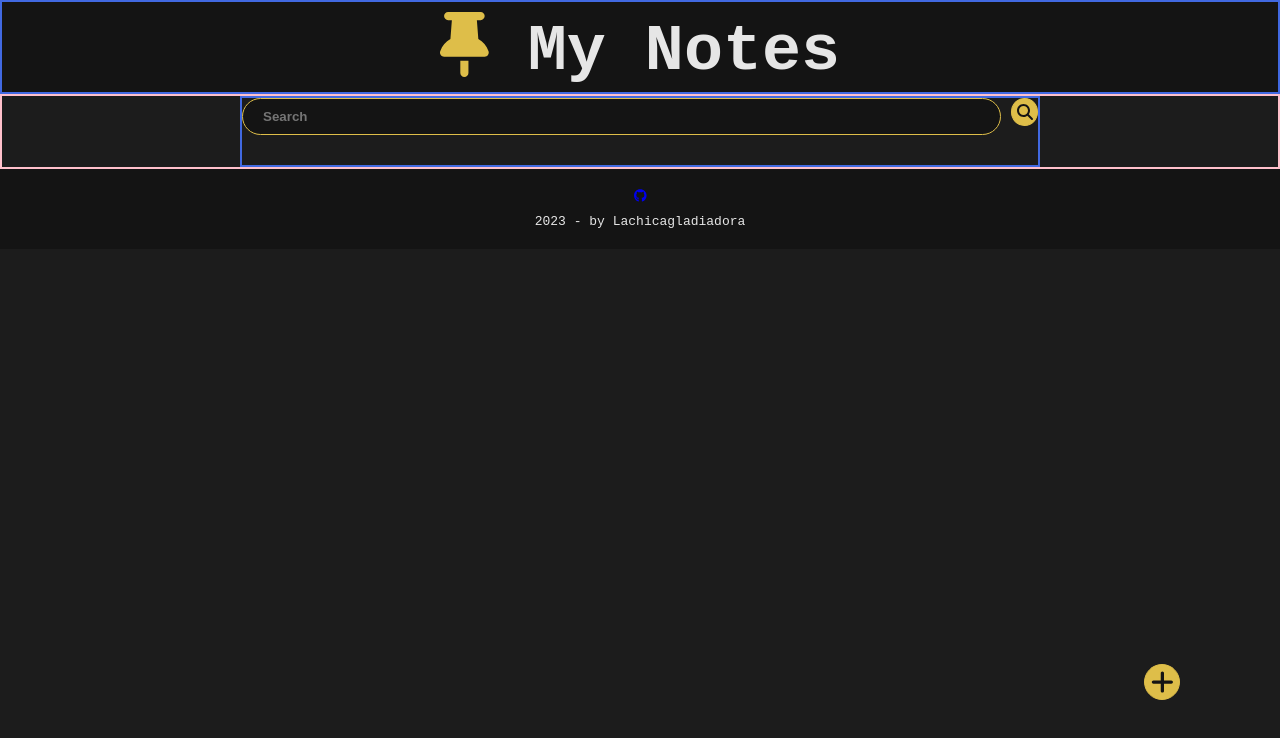
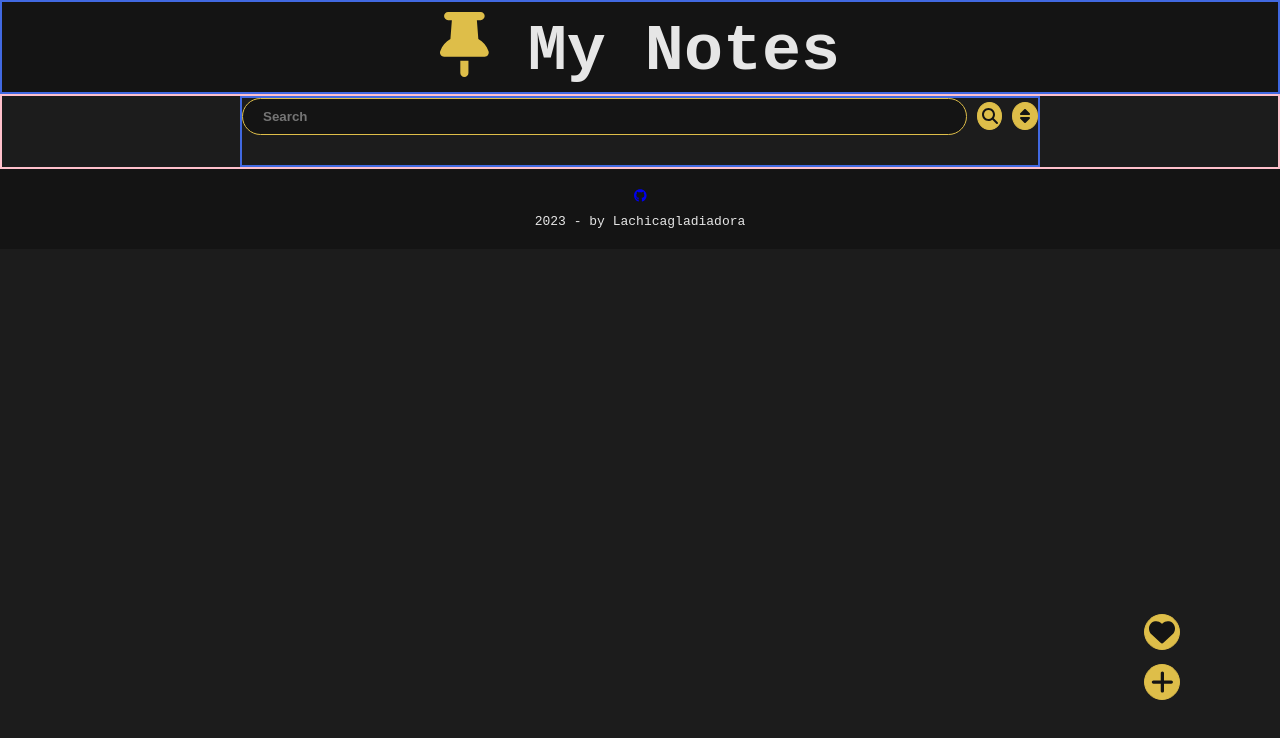
Before and after one commit to Lachicagladiadora/notes-app, a React (Vite) app: page / in a window 1280 px wide. Shown: the top 738 px of the page. Built offline with nearby package versions, Linux system fonts and the light colour scheme.

Commit message:
add function cancel

```diff
--- a/src/App.tsx
+++ b/src/App.tsx
@@ -7,7 +7,7 @@ import { Footer } from './components/Footer'
 import { Header } from './components/Header'
 import { AddNoteForm } from './components/AddNoteForm'
 
-type NoteItem = { id: string, content: string }
+type NoteItem = { id: string, content: string, favorite: false}
 
 const NOTE_LIST: NoteItem[] = []
 
@@ -17,19 +17,19 @@ export const App = () => {
   const [notes, setNotes] = useState(NOTE_LIST)
 
     const notesProcessed = useMemo(()=>{
-      return notes.filter((cur)=> cur.content.includes(searchInput)).sort((a,b)=>{
-        if(a.content.toLowerCase()<b.content.toLowerCase())return -1
-        if(a.content.toLowerCase() === b.content.toLowerCase()) return 0
-        return 1
-      })
+      return notes.filter((cur)=> cur.content.includes(searchInput))
     },[notes, searchInput])
 
   // TODO: sort , notesProcessed = useMemo ( filter, sort,[notes] ) //retorna arreglo ordenado
 
 
   const onAddNote = (content: string) => {
-    const newNote: NoteItem = { id: String(Math.round(Math.random() * 1000000)), content }
+    const newNote: NoteItem = { id: String(Math.round(Math.random() * 1000000)), content, favorite:false}
     setNotes(prev => ([...prev, newNote]))
+    setDisplayAddNoteForm(false)
+  }
+
+  const onCancelAddNote = () => {
     setDisplayAddNoteForm(false)
   }
 
@@ -42,9 +42,29 @@ export const App = () => {
     setNotes(prev => prev.filter(cur => cur.id !== id))
   }
 
+  const onFavoriteNote = (_favorite=true)=> {
+    return notesProcessed.sort((a,b)=>{
+      if(a.favorite<b.favorite)return -1
+      if(a.favorite === b.favorite) return 0
+      return 1
+    })
+  }
+
   const changeSearcher=()=>{
-    // setSearchInput(e.target.value)
-    console.log(searchInput)
+    console.log('...searching...')
+    setSearchInput('')
+    // notesProcessed
+    notes
+  }
+
+  const onSort =() => {
+    console.log('order')
+    return notesProcessed.sort((a,b)=>{
+      if(a.content.toLowerCase()<b.content.toLowerCase())return -1
+      if(a.content.toLowerCase() === b.content.toLowerCase()) return 0
+      return 1
+    })
+
   }
 
   useEffect(() => {
@@ -64,9 +84,10 @@ export const App = () => {
 
       <main style={{ border: 'solid 2px pink' }}>
         <div style={{ maxWidth: '800px', margin: 'auto', border: 'solid 2px royalBlue' }} >
-          <div style={{ display: "flex", gap: "10px", marginBottom: "30px" }}>
-            <Input placeholder='Search' value={searchInput} setValue={setSearchInput} />
+          <div style={{ display: "flex", gap: "10px", alignItems:'center', marginBottom: "30px" }}>
+            <Input type='search' placeholder='Search' value={searchInput} setValue={setSearchInput} />
             <IconButton
+            type='button'
               title='search'
               icon={'search'}
               onClick={changeSearcher}
@@ -75,9 +96,19 @@ export const App = () => {
                 color: '#141414'
               }}
             />
+            <IconButton
+            type='button'
+              title='order'
+              icon={'sort'}
+              onClick={onSort}
+              style={{
+                background:'#debe49',
+                color: '#141414',
+              }}
+            />
           </div>
 
-          {displayAddNoteForm && (<AddNoteForm onSubmit={onAddNote} style={{ marginBottom: "20px" }} />)}
+          {displayAddNoteForm && (<AddNoteForm onSubmit={onAddNote} onClick={onCancelAddNote} style={{ marginBottom: "20px" }} />)}
 
           <div style={{ display: "flex", flexDirection: "column", gap: "10px" }}>
             {notesProcessed.map((cur) => <Note key={cur.id} id={cur.id} onEdit={onEditNote} onDelete={onDeleteNote}>{cur.content}</Note>)}
@@ -97,6 +128,20 @@ export const App = () => {
               right: '100px',
             }}
           />
+           <IconButton
+            title='Favorites'
+            icon={'heart'}
+            size='lg'
+            onClick={() => onFavoriteNote}
+            style={{
+              background: '#debe49',
+              color: '#141414',
+              fontWeight: '400',
+              position: 'fixed',
+              bottom: '150px',
+              right: '100px',
+            }}
+          />
         </div>
 
       </main>
--- a/src/components/AddNoteForm.tsx
+++ b/src/components/AddNoteForm.tsx
@@ -1,14 +1,15 @@
-import { CSSProperties, ChangeEvent, useState } from 'react'
+import { CSSProperties, useState } from 'react'
 import { IconButton } from './IconButton'
 import { Input } from './Input'
 
 type AddNoteFormProps = {
   onSubmit: (newContent: string) => void,
-  initialValue?: string
+  initialValue?: string,
+  onClick?: ()=>void,
   style?: CSSProperties
 }
 
-export const AddNoteForm = ({ onSubmit, initialValue = '', style }: AddNoteFormProps) => {
+export const AddNoteForm = ({ onSubmit, initialValue = '', onClick, style }: AddNoteFormProps) => {
   const [value, setValue] = useState(initialValue)
 
   return (
@@ -21,9 +22,9 @@ export const AddNoteForm = ({ onSubmit, initialValue = '', style }: AddNoteFormP
 
       style={{ display: "flex", alignItems: "center", justifyContent: "center", gap: "10px", background: 'red', ...style }}
     >
-      <Input placeholder='write your note' value={value} setValue={setValue} onChange={(e:ChangeEvent<HTMLInputElement>)=>setValue(e.target.value)} />
-      <IconButton title={"save note"} icon={"check"} type='submit' onClick={() => { console.log('save')}} style={{ background: '#debe49', color: 'black' }} />
-      <IconButton title={"cancel"} icon={"x"} onClick={() => {console.log('cancel')}} style={{ background: '#debe49', color: 'black' }} />
+      <Input type='text' placeholder='write your note' value={value} setValue={setValue} />
+      <IconButton type='submit' title={"save note"} icon={"check"} onClick={() => { console.log('save')}} style={{ background: '#debe49', color: 'black' }} />
+      <IconButton type='button' title={"cancel"} icon={"x"} onClick={onClick} style={{ background: '#debe49', color: 'black' }} />
     </form>
   )
 }
--- a/src/components/IconButton.tsx
+++ b/src/components/IconButton.tsx
@@ -9,6 +9,7 @@ type IconButtonProps = {
   icon: IconProp,
   onClick: () => void,
   size?: IconButtonSize,
+  className?:string,
   type?:"button" | "submit" | "reset",
   id?: string,
   style?: CSSProperties
--- a/src/components/Input.tsx
+++ b/src/components/Input.tsx
@@ -3,16 +3,17 @@ import { CSSProperties } from "react";
 type InputProps = {
   value: string,
   setValue: (newValue: string) => void
+  type?:"text" | "search",
   id?: string,
   placeholder?: string,
   style?: CSSProperties,
 }
 
-export const Input = ({ id, placeholder, value, setValue, style }: InputProps) => {
+export const Input = ({ id, type="text", placeholder, value, setValue, style }: InputProps) => {
   return (
     <input
       id={id}
-      type="text"
+      type={type}
       placeholder={placeholder}
       value={value}
       onChange={e => setValue(e.target.value)}
--- a/src/components/Note.tsx
+++ b/src/components/Note.tsx
@@ -2,6 +2,7 @@ import { CSSProperties, useState } from "react"
 import { NoteOptions } from "./NoteOptions"
 import { AddNoteForm } from "./AddNoteForm"
 import { Notification } from "./Notification"
+import { IconButton } from "./IconButton"
 
 type NoteProps = {
   id:string,
@@ -18,19 +19,26 @@ export const Note = ({ id,children,onEdit,onDelete, style }: NoteProps) => {
   const [isEdit,setIsEdit]=useState(false)
   const [isDelete,setIsDelete]=useState(false)
   const [isCopy,setIsCopy]=useState(false)
+  const [isFavorite,setIsFavorite]=useState(false)
 
   const onEditNote = (cc:string)=>{
     onEdit(id,cc)
     setIsEdit(false)
-    // localStorage.setItem('note', JSON.stringify())
+  }
+  const onCancel = ()=>{
+    setIsEdit(false)
   }
 
   const onCopyNote=(_content:string)=>{
     navigator.clipboard.writeText(children)
   }
 
+  // const onFavoriteNote=()=>{
+
+  // }
+
   if(isEdit)return(
-    <AddNoteForm initialValue={children} onSubmit={onEditNote} style={{ marginBottom: "20px", background:'green'}} />
+    <AddNoteForm initialValue={children} onSubmit={onEditNote} onClick={onCancel} style={{ marginBottom: "20px", background:'green'}} />
 
   )
   if(isDelete) return(
@@ -42,6 +50,10 @@ export const Note = ({ id,children,onEdit,onDelete, style }: NoteProps) => {
     setIsCopy(false)
     onCopyNote(children)
   }
+  if(isFavorite) return(
+    <IconButton title="favorite" icon={'heart'} size="sm" onClick={()=>isFavorite} style={ { background: 'black', color: '#debe49', border: 'none', margin: '0px 3px 0px 3px' }} />
+
+  )
 
   return (
     <div onMouseOver={() => setDisplayOptions(true)} onMouseOut={() => setDisplayOptions(false)} style={{ position: "relative" }}>
@@ -55,7 +67,7 @@ export const Note = ({ id,children,onEdit,onDelete, style }: NoteProps) => {
       >
         {children}
       </p>
-      {displayOptions && <NoteOptions onDisplayEdit={()=>setIsEdit(true)} onDisplayDelete={()=>setIsDelete(true)} onCopy={()=>setIsCopy(true)} style={{ position: "absolute", top: "-10px", right: "10px" }} />}
+      {displayOptions && <NoteOptions onDisplayEdit={()=>setIsEdit(true)}  onDisplayDelete={()=>setIsDelete(true)} onCopy={()=>setIsCopy(true)}  onFavorite={()=>setIsFavorite((prev) => !prev)} style={{ position: "absolute", top: "-10px", right: "10px" }} />}
     </div>
   )
 
--- a/src/components/NoteOptions.tsx
+++ b/src/components/NoteOptions.tsx
@@ -5,10 +5,11 @@ type NoteOptionsProps = {
   onDisplayEdit:()=>void,
   onDisplayDelete: ()=>void,
   onCopy:()=>void,
+  onFavorite:()=>void,
   style?: CSSProperties
 }
 
-export const NoteOptions = ({ onDisplayEdit,onDisplayDelete,onCopy,style }: NoteOptionsProps) => {
+export const NoteOptions = ({ onDisplayEdit,onDisplayDelete,onCopy,onFavorite,style }: NoteOptionsProps) => {
   return (
     <div
       style={{
@@ -19,11 +20,13 @@ export const NoteOptions = ({ onDisplayEdit,onDisplayDelete,onCopy,style }: Note
         ...style
       }}
     >
-      <IconButton title="copy" icon={'copy'} size="sm" onClick={onCopy} style={IconButtonStyles} />
       <IconButton title="edit" icon={'pen'} size="sm" onClick={onDisplayEdit} style={IconButtonStyles} />
       <IconButton title="delete" icon={'trash'} size="sm" onClick={onDisplayDelete} style={IconButtonStyles} />
+      <IconButton title="copy" icon={'copy'} size="sm" onClick={onCopy} style={IconButtonStyles} />
+      <IconButton className='favorite' title="favorite" icon={'heart'} size="sm" onClick={onFavorite} style={IconButtonStyles} />
     </div>
   )
 }
 
 const IconButtonStyles: CSSProperties = { background: 'black', color: '#e6e6e6', border: 'none', margin: '0px 3px 0px 3px' }
+// const IconButtonFavoriteStyles: CSSProperties = { background: 'black', color: '#debe49', border: 'none', margin: '0px 3px 0px 3px' }
```
